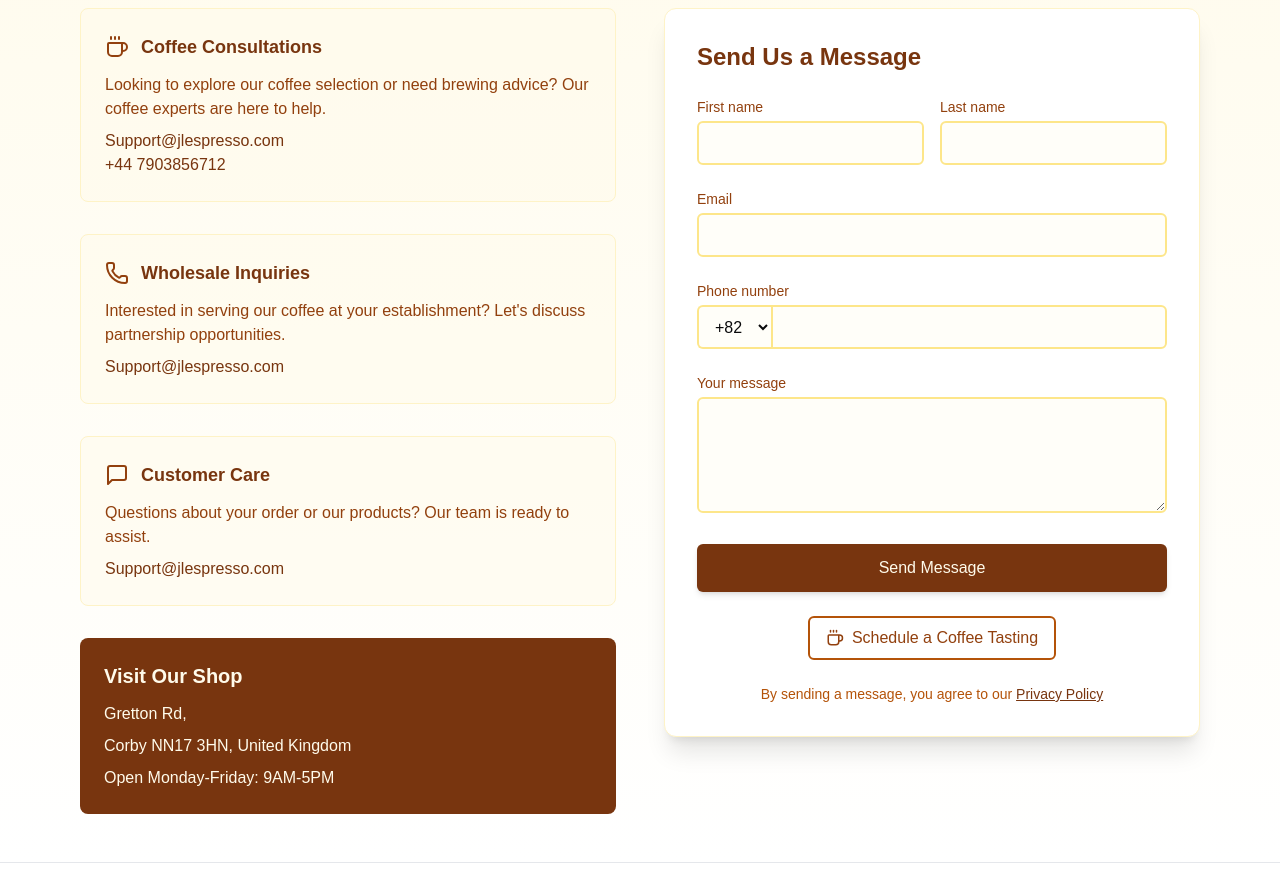
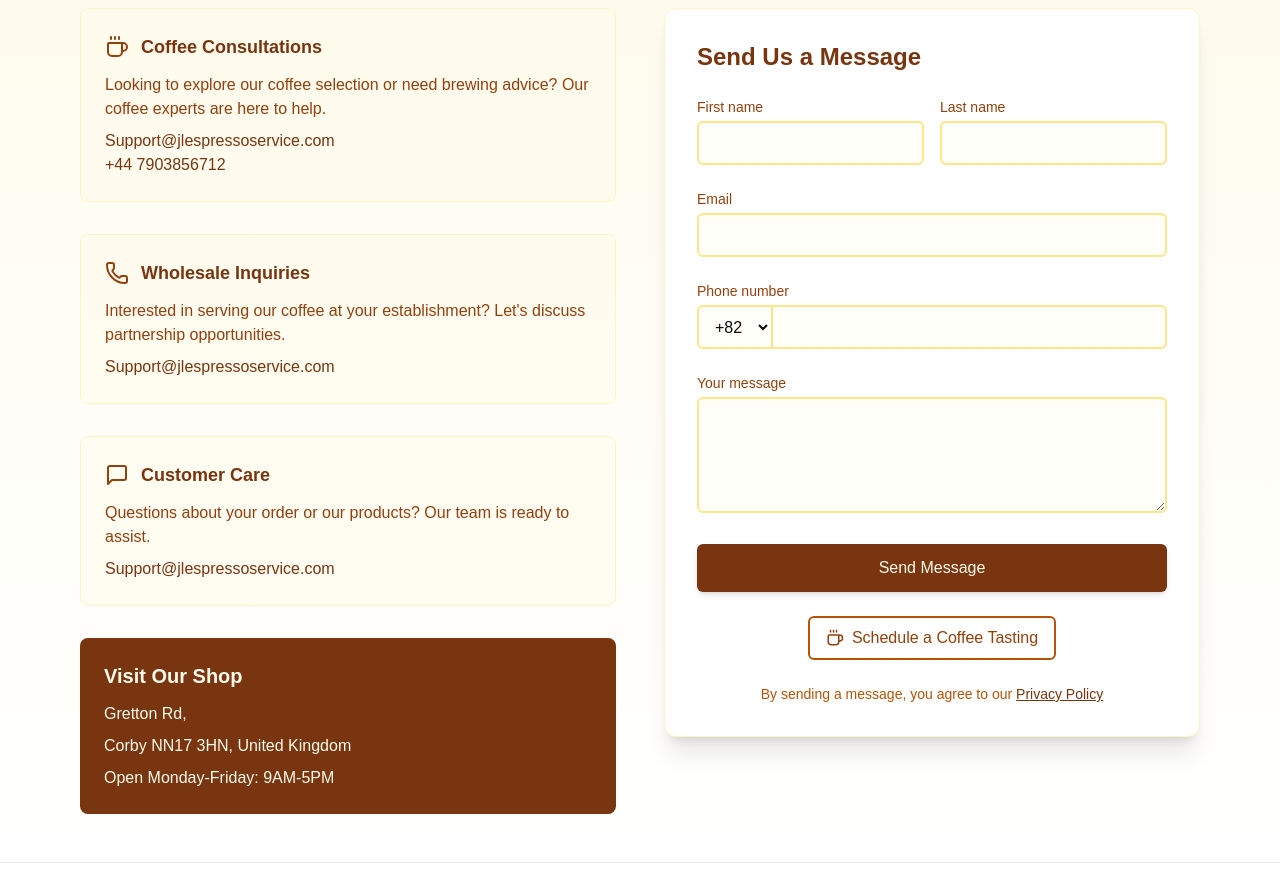
Before and after one commit to PascalSeth/jlEspresso, a Next.js app: page /contact-us in a window 1280 px wide. Shown: the part 280-1173 px from the top of the page. Built offline with nearby package versions, Linux system fonts and the light colour scheme.

Commit message:
fix changes

```diff
--- a/app/(page)/coffee-machines/Faq.tsx
+++ b/app/(page)/coffee-machines/Faq.tsx
@@ -72,7 +72,7 @@ export default function CoffeeMachineFAQ() {
           <div className="flex justify-center lg:justify-end">
             <div className="relative w-full max-w-md">
               <img
-                src="https://i.pinimg.com/736x/95/23/7b/95237ba9bb6fc2b8fa87e4a1e584fe93.jpg"
+                src="/jlexpresso/MachineFix.jpg"
                 alt="Coffee Machine"
                 className="w-full object-cover rounded-lg"
               />
--- a/app/(page)/contact-us/page.tsx
+++ b/app/(page)/contact-us/page.tsx
@@ -48,7 +48,7 @@ const ContactUs = () => {
               icon={<Coffee size={24} />}
               title="Coffee Consultations"
               description="Looking to explore our coffee selection or need brewing advice? Our coffee experts are here to help."
-              email="Support@jlespresso.com"
+              email="Support@jlespressoservice.com"
               phone="+44 7903856712"
             />
 
@@ -56,14 +56,14 @@ const ContactUs = () => {
               icon={<Phone size={24} />}
               title="Wholesale Inquiries"
               description="Interested in serving our coffee at your establishment? Let's discuss partnership opportunities."
-              email="Support@jlespresso.com"
+              email="Support@jlespressoservice.com"
             />
 
             <ContactSection
               icon={<MessageSquare size={24} />}
               title="Customer Care"
               description="Questions about your order or our products? Our team is ready to assist."
-              email="Support@jlespresso.com"
+              email="Support@jlespressoservice.com"
             />
 
             <div className="mt-8 p-6 bg-amber-900 rounded-lg text-amber-50">
--- a/app/components/Footer.tsx
+++ b/app/components/Footer.tsx
@@ -80,7 +80,7 @@ const Footer = () => {
             <div className="space-y-2">
               <div className="flex items-center text-sm">
                 <Mail size={16} className="mr-2" />
-                <span>Support@jlespresso.com</span>
+                <span>Support@jlespressoservice.com</span>
               </div>
               <div className="flex items-center text-sm">
                 <Phone size={16} className="mr-2" />
```
